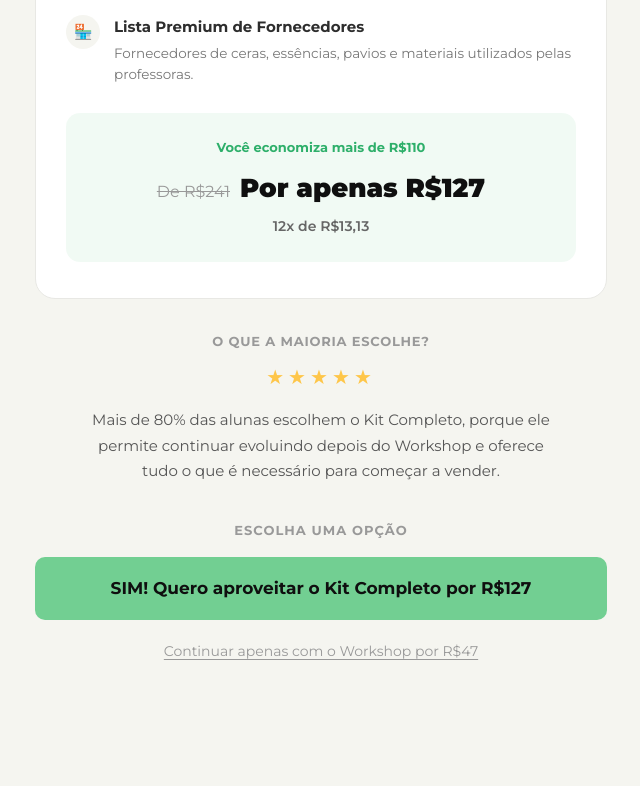
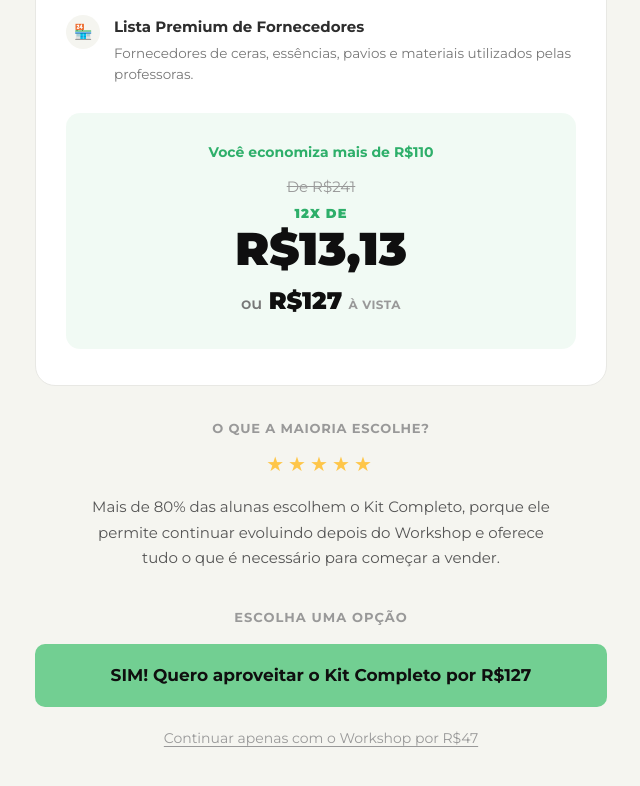
Before and after one commit to alaskan-academy/pv-rev2-workshop-buque-super-oferta2, a plain HTML site: page index.html in a window 1280 px wide. Shown: the part 1490-2276 px from the top of the page, without its empty margins (319-959 px from the left). Before the commit the page ends 2225 px from the top, so only its background shows below. Drawn offline with Linux system fonts and the light colour scheme.

Commit message:
feat: make the installment price the hero figure in the savings block
Restructures the price display to match the main site's pattern: the
12x installment number is now the large, primary figure with a green
"12X DE" label, and the à vista price is a bold secondary recap below
it, instead of à vista being the big number and installment a tiny note.

```diff
--- a/index.html
+++ b/index.html
@@ -66,13 +66,18 @@
     .benefit p { font-size: 13.5px; color: #777; line-height: 1.55; }
 
     .savings {
-      background: rgba(114,207,146,0.1); border-radius: 14px; padding: 24px; text-align: center;
+      background: rgba(114,207,146,0.1); border-radius: 14px; padding: 28px 24px; text-align: center;
     }
-    .savings-label { font-size: 13px; font-weight: 700; color: #2eaf6a; margin-bottom: 10px; }
-    .savings-price { display: flex; align-items: baseline; justify-content: center; gap: 10px; margin-bottom: 6px; }
-    .savings-price del { font-size: 16px; color: #999; }
-    .savings-price strong { font-size: 26px; font-weight: 900; color: var(--handify-black); }
-    .savings-installment { font-size: 14px; color: #666; font-weight: 600; }
+    .savings-label { font-size: 14px; font-weight: 700; color: #2eaf6a; margin-bottom: 12px; }
+    .savings-old { font-size: 15px; color: #999; text-decoration: line-through; margin-bottom: 8px; }
+    .savings-price { font-size: 46px; font-weight: 900; color: var(--handify-black); line-height: 1; margin-bottom: 10px; }
+    .savings-price small {
+      display: block; font-size: 13px; font-weight: 800; letter-spacing: 0.08em; text-transform: uppercase;
+      color: #2eaf6a; margin-bottom: 6px;
+    }
+    .savings-note { font-size: 16px; font-weight: 600; color: #777; }
+    .savings-note strong { font-size: 24px; font-weight: 900; color: var(--handify-black); margin: 0 2px; }
+    .savings-note span { font-size: 12px; font-weight: 700; letter-spacing: 0.04em; text-transform: uppercase; color: #999; }
 
     .social-proof { text-align: center; margin-bottom: 36px; }
     .social-proof__eyebrow { font-size: 13px; font-weight: 700; letter-spacing: 0.06em; text-transform: uppercase; color: #999; margin-bottom: 10px; }
@@ -96,7 +101,7 @@
       .wrap { padding: 40px 18px 56px; }
       .intro h1 { font-size: 23px; }
       .kit-card { padding: 28px 20px; }
-      .savings-price { flex-direction: column; gap: 2px; }
+      .savings-price { font-size: 38px; }
     }
   </style>
 </head>
@@ -161,11 +166,9 @@
 
     <div class="savings">
       <div class="savings-label">Você economiza mais de R$110</div>
-      <div class="savings-price">
-        <del>De R$241</del>
-        <strong>Por apenas R$127</strong>
-      </div>
-      <div class="savings-installment">12x de R$13,13</div>
+      <div class="savings-old">De R$241</div>
+      <div class="savings-price"><small>12x de</small>R$13,13</div>
+      <div class="savings-note">ou <strong>R$127</strong> <span>à vista</span></div>
     </div>
   </div>
 
```
